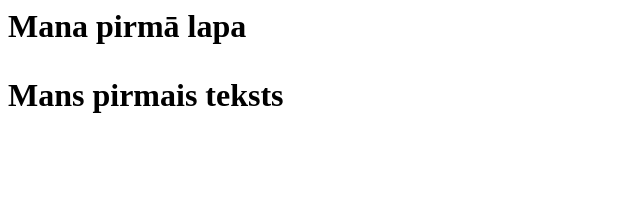
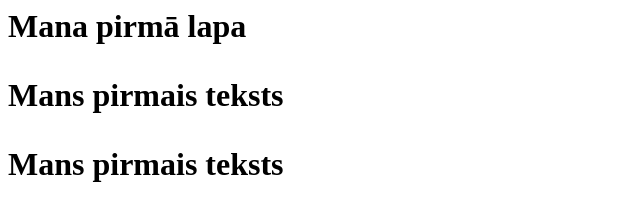
Before and after one commit to sanda12354/webpage, a plain HTML site: page index.html in a window 1280 px wide. Shown: the whole page, without its empty margins (0-640 px from the left). Drawn offline with Linux system fonts and the light colour scheme.

Commit message:
Update index.html

```diff
--- a/index.html
+++ b/index.html
@@ -4,6 +4,6 @@
 
   <h1>Mana pirmā lapa</p>
   <p>Mans pirmais teksts<p>
-
+  <p>Mans pirmais teksts<p/>
   </body>
   </html>
```
